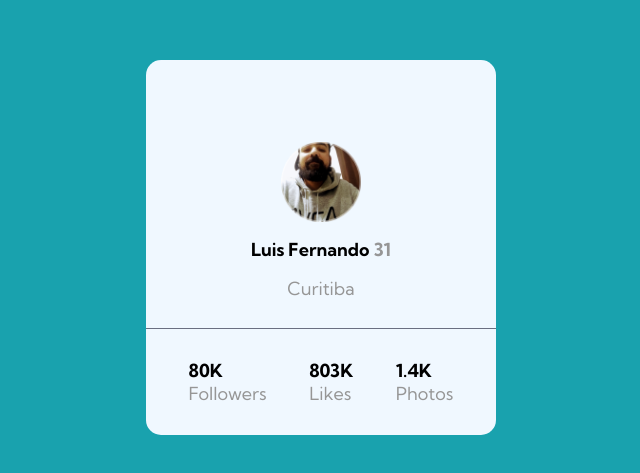
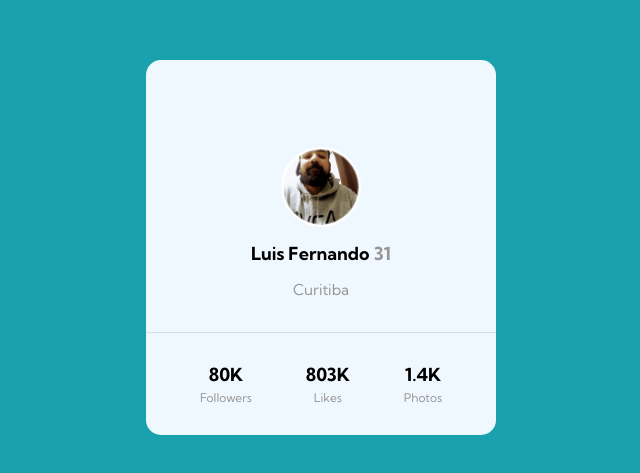
Before and after one commit to luis92guimaraes/profile-card-component, a plain HTML site: page index.html in a window 1280 px wide. Shown: the part 153-626 px from the top of the page, without its empty margins (319-959 px from the left). Drawn offline with Linux system fonts and the light colour scheme.

Commit message:
update style.css

```diff
--- a/src/css/style.css
+++ b/src/css/style.css
@@ -32,14 +32,16 @@ main {
     flex-direction: column;
     justify-content: space-around;
     align-items: center;
-    gap: 10px;
     height: 100%;
+    /* background-image: url(/src/image/bg-pattern-card.svg); */
 }
 
 .cartao img {
     width: 80px;
     height: 80px;
     margin-top: 80px;
+    border: 2px solid white;
+    border-radius: 50%;
 }
 
 .numeros {
@@ -49,12 +51,27 @@ main {
     width: 100%;
     padding-bottom: 30px;
     padding-top: 30px;
-    border-top: 1px groove var(--primary-medium);
+    border-top: 0.5px groove gainsboro;
+}
+
+.cidade {
+    font-size: 15px;
+}
+
+.contador {
+    padding-bottom: 4px;
+}
+
+.tipo-contador {
+    font-size: 12px;
+    display: flex;
+    justify-content: space-around;
 }
 
 .numeros .info .contador,
 .cartao .perfil p {
     font-weight: bold;
+    text-align: center;
 }
 
 .cartao .perfil .idade,
```
